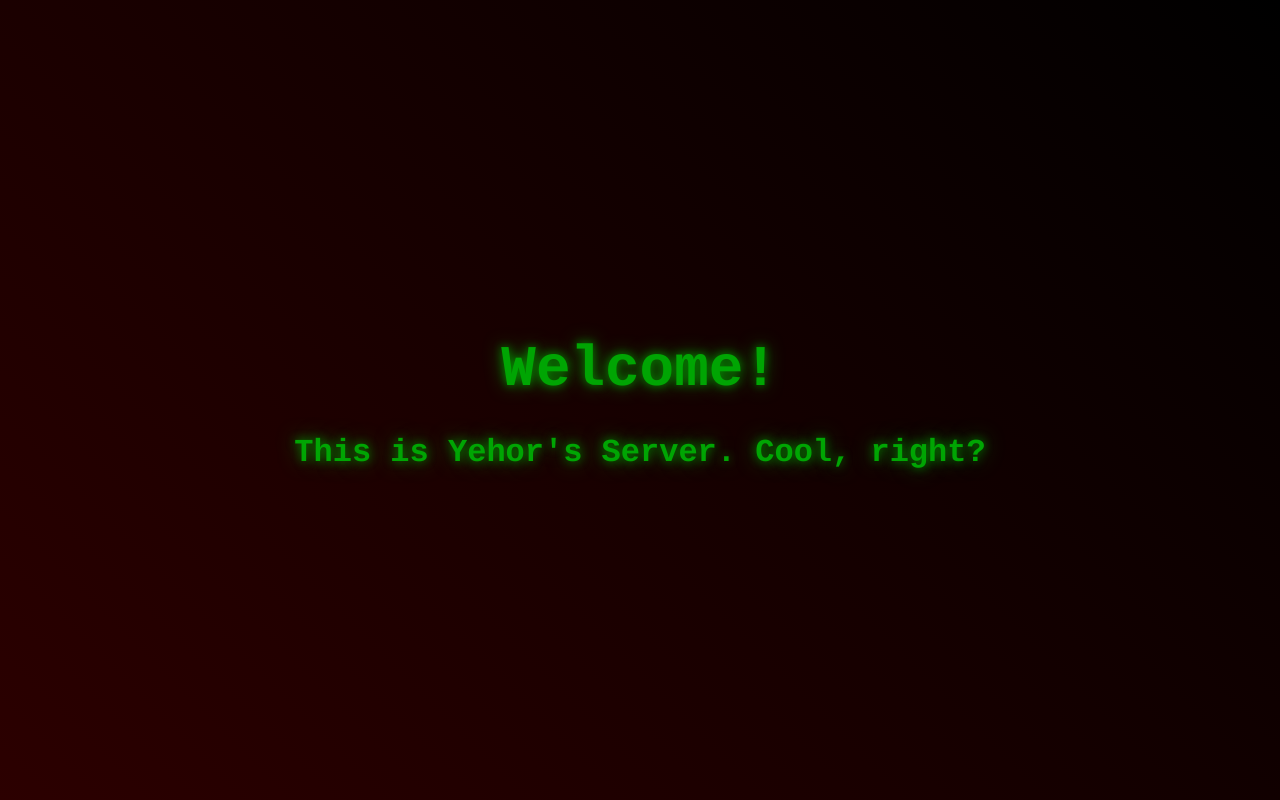
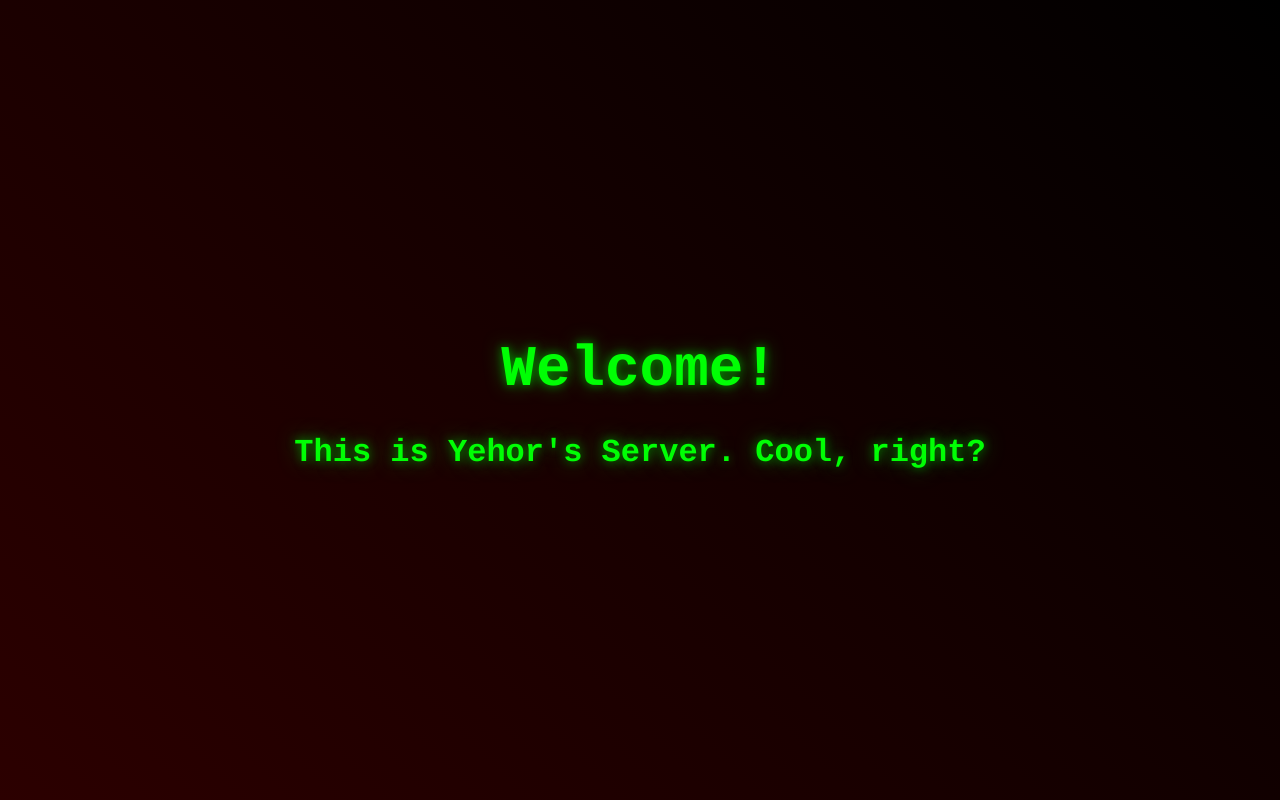
Before and after one commit to spamhws/Personal-Server, a website: page index.html in a window 1280 px wide. Drawn offline with Linux system fonts and the light colour scheme.

Commit message:
Change font color in index.html

```diff
--- a/index.html
+++ b/index.html
@@ -12,7 +12,7 @@
                 background-repeat: no-repeat;
                 height: 100vh;
                 width: 100vw;
-                color: #00a503;
+                color: #00ff04;
                 font-family: 'Courier';
                 text-align: center;
                 margin: 0;
```
